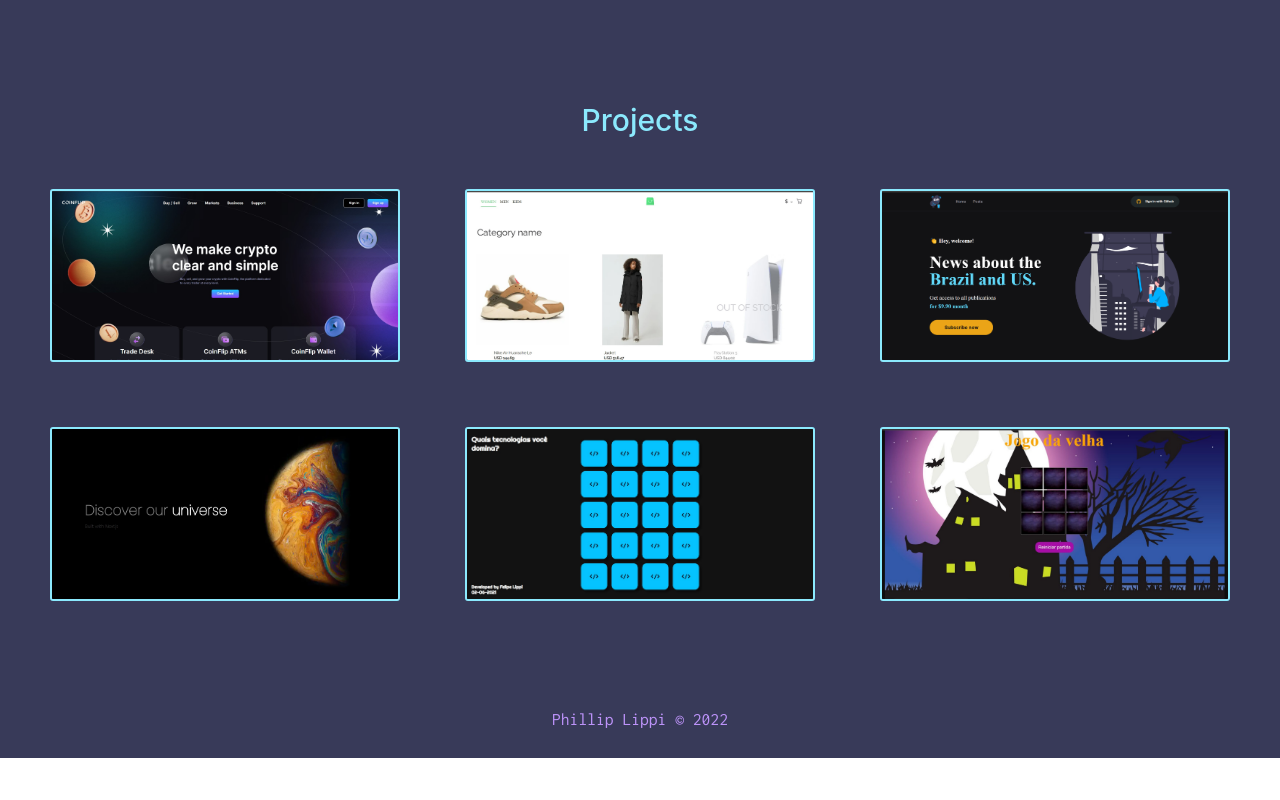
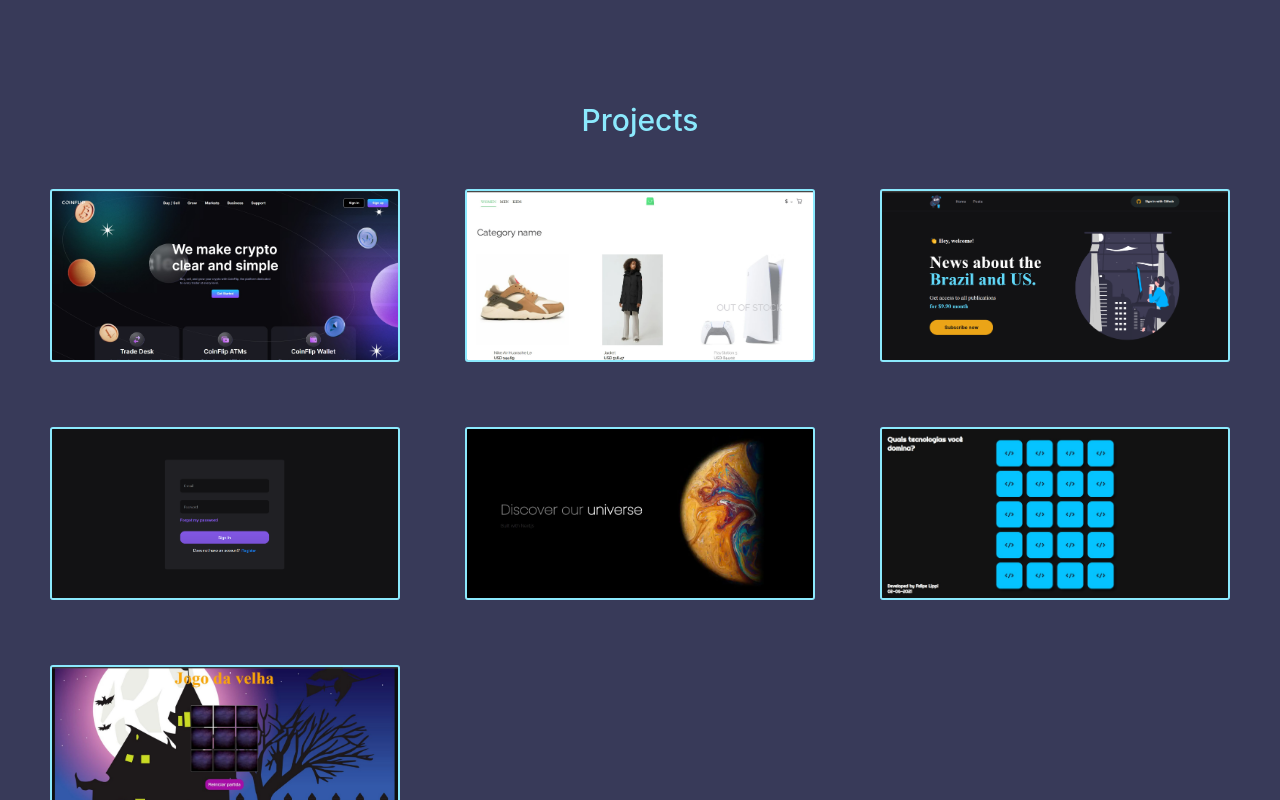
Before and after one commit to Lippi99/Portfolio, a React (Create React App) app: page / in a window 1280 px wide. Shown: the part 1431-2231 px from the top of the page. Before the commit the page ends 2189 px from the top, so only its background shows below. Built offline with nearby package versions, Linux system fonts and the light colour scheme.

Commit message:
feat: added new project

```diff
--- a/src/data.ts
+++ b/src/data.ts
@@ -4,6 +4,7 @@ import americaNews from "./assets/americaNews.png";
 import space from "./assets/space.jpg";
 import memorygame from "./assets/memorygame.jpg";
 import tictactoe from "./assets/tictactoe.jpg";
+import dashboard from "./assets/dashboard.png";
 
 export const projects = [
   {
@@ -25,6 +26,12 @@ export const projects = [
     alt: "America News",
   },
   {
+    id: 4,
+    image: dashboard,
+    href: "https://dashboard-production-ff51.up.railway.app/",
+    alt: "Dashboard",
+  },
+  {
     id: 5,
     image: space,
     href: "https://space-noil6w5fh-solomondeveloper.vercel.app/",
```
Also changed, not shown: src/assets/dashboard.png (added).
